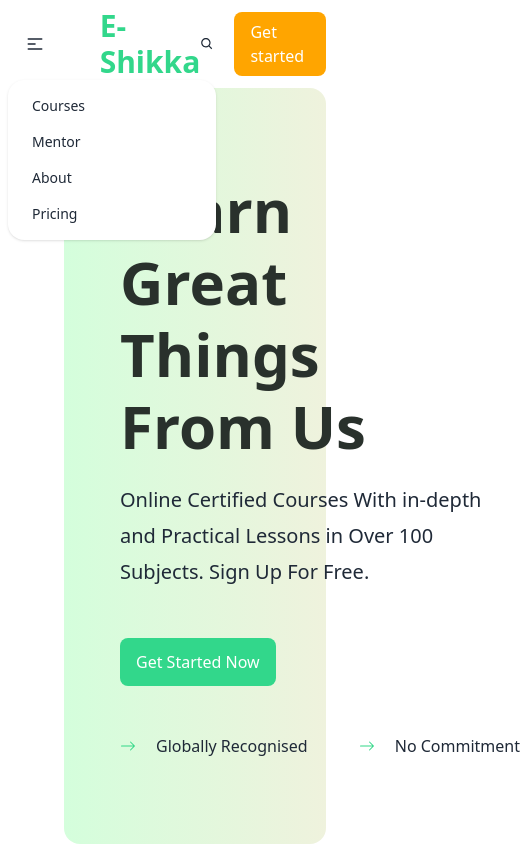
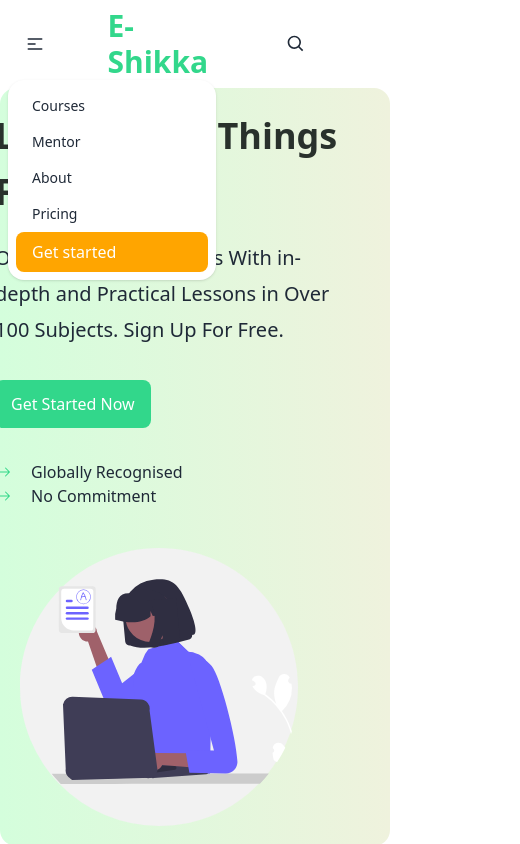
Before and after one commit to JubayerP/e-shikka, a React (Create React App) app: page / in a window 390 px wide. Both pictures are taken after a click on the label 35 px from the left and 44 px from the top of the page. Shown: the top 844 px of the page, 520 px wide, since content can reach past the window. Built offline with nearby package versions, Linux system fonts and the light colour scheme.

Commit message:
responsiveness

```diff
--- a/src/components/Courses/Course.js
+++ b/src/components/Courses/Course.js
@@ -5,13 +5,13 @@ const Course = ({ course }) => {
     console.log(course);
     return (
         <div className=''>
-            <div class="card w-80 bg-base-100 shadow-xl">
-                <figure class="px-10 pt-10">
-                    <img src="https://placeimg.com/400/225/arch" alt="Shoes" class="rounded-xl" />
+            <div className="card w-80 bg-base-100 shadow-xl">
+                <figure className="px-10 pt-10">
+                    <img src="https://placeimg.com/400/225/arch" alt="Shoes" className="rounded-xl" />
                 </figure>
-                <div class="card-body">
-                    <h2 class="card-title">{course.name}</h2>
-                    <div className='flex items-center w-[20rem]'>
+                <div className="card-body">
+                    <h2 className="card-title mb-5">{course.name}</h2>
+                    <div className='flex items-center w-[20rem] mb-2'>
                         <p className='mr-3'>{course.gradguates}</p>
                         <div className='flex mr-16'>
                             <AiFillStar color='orange' />
@@ -21,8 +21,8 @@ const Course = ({ course }) => {
                             <AiFillStar color='orange' />
                         </div>
                     </div>
-                    <div class="card-actions">
-                        <button class="btn bg-[#FDEFE9] border-0 hover:bg-[#dbcbc4] text-[#F9835C]">Enroll Now</button>
+                    <div className="card-actions">
+                        <button className="btn bg-[#FDEFE9] border-0 hover:bg-[#dbcbc4] text-[#F9835C]">Enroll Now</button>
                     </div>
                 </div>
             </div>
--- a/src/components/Header/Header.js
+++ b/src/components/Header/Header.js
@@ -4,12 +4,12 @@ import Teacher from '../../assets/images/teacher.svg';
 
 const Header = () => {
     return (
-        <header className='bg-gradient-to-r from-[#D4FEDC] to-[#EFF2DD] h-[89.6vh] mx-16 rounded-2xl flex items-center'>
-            <div className='ml-14'>
-                <h1 className='text-6xl font-semibold text-[#29312C] mb-5 w-4/6 leading-[4.5rem]'>Learn Great Things From Us</h1>
-                <p className='text-xl leading-9'>Online Certified Courses With in-depth and Practical Lessons in Over 100 Subjects. Sign Up For Free.</p>
-                <button className='px-4 py-3 rounded-lg bg-[#32D78B] text-white my-12'>Get Started Now</button>
-                <div className='flex justify-between w-[400px]'>
+        <header className='bg-gradient-to-r from-[#D4FEDC] to-[#EFF2DD] lg:h-[89.6vh] h-full lg:mx-16 rounded-2xl flex lg:flex-row flex-col items-center lg:py-0 py-5'>
+            <div className='lg:ml-14 mx-2'>
+                <h1 className='lg:text-6xl text-4xl font-semibold text-[#29312C] mb-5 lg:w-4/6 leading-[3.5rem] lg:leading-[4.5rem]'>Learn Great Things From Us</h1>
+                <p className='text-xl leading-9 lg:w-full w-[22rem]'>Online Certified Courses With in-depth and Practical Lessons in Over 100 Subjects. Sign Up For Free.</p>
+                <button className='px-4 py-3 rounded-lg bg-[#32D78B] text-white lg:my-12 my-8'>Get Started Now</button>
+                <div className='flex justify-between lg:flex-row flex-col w-[400px]'>
                     <div className='flex items-center'>
                         <BsArrowRight color='#32d788' className='mr-5'/><p className='inline font-medium'>Globally Recognised</p>
                     </div>
@@ -18,8 +18,8 @@ const Header = () => {
                     </div>
                 </div>
             </div>
-            <div>
-                <img className='w-full' src={Teacher} alt="" />
+            <div className='lg:ml-0 ml-5 mt-10'>
+                <img className='lg:w-full w-3/4' src={Teacher} alt="" />
             </div>
         </header>
     );
--- a/src/components/Navbar/Navbar.js
+++ b/src/components/Navbar/Navbar.js
@@ -1,23 +1,24 @@
 import React from 'react';
-import {BiSearch} from 'react-icons/bi'
+import { BiSearch } from 'react-icons/bi';
 
 const Navbar = () => {
     return (
-        <nav class="navbar bg-base-100">
-            <div class="navbar-start">
-                <div class="dropdown">
-                    <label tabindex="0" class="btn btn-ghost lg:hidden">
-                        <svg xmlns="http://www.w3.org/2000/svg" class="h-5 w-5" fill="none" viewBox="0 0 24 24" stroke="currentColor"><path stroke-linecap="round" stroke-linejoin="round" stroke-width="2" d="M4 6h16M4 12h8m-8 6h16" /></svg>
+        <nav className="navbar bg-base-100">
+            <div className="navbar-start">
+                <div className="dropdown">
+                    <label tabindex="0" className="btn btn-ghost lg:hidden">
+                        <svg xmlns="http://www.w3.org/2000/svg" className="h-5 w-5" fill="none" viewBox="0 0 24 24" stroke="currentColor"><path stroke-linecap="round" stroke-linejoin="round" stroke-width="2" d="M4 6h16M4 12h8m-8 6h16" /></svg>
                     </label>
-                    <ul tabindex="0" class="menu menu-compact dropdown-content mt-3 p-2 shadow bg-base-100 rounded-box w-52">
+                    <ul tabindex="0" className="menu menu-compact dropdown-content mt-3 p-2 shadow bg-base-100 rounded-box w-52">
                         <li><a>Courses</a></li>
                         <li><a>Mentor</a></li>
                         <li><a>About</a></li>
                         <li><a>Pricing</a></li>
+                        <a className="py-2 px-4 bg-[orange] rounded-lg cursor-pointer text-white font-medium">Get started</a>
                     </ul>
                 </div>
-            <div class="navbar-center hidden lg:flex ml-20">
-                <ul class="menu menu-horizontal p-0">
+                <div className="navbar-center hidden lg:flex ml-20">
+                    <ul className="menu menu-horizontal p-0">
                         <li><a>Courses</a></li>
                         <li><a>Mentor</a></li>
                         <li><a>About</a></li>
@@ -25,10 +26,10 @@ const Navbar = () => {
                     </ul>
                 </div>
             </div>
-                <h1 class="text-3xl font-bold w-[9rem] text-[#32D78B]">E-Shikka</h1>
-            <div class="navbar-end mr-14">
-            <BiSearch size={20} className='cursor-pointer mr-5'/>
-                <a class="py-2 px-4 bg-[orange] rounded-lg cursor-pointer text-white font-medium">Get started</a>
+            <h1 className="text-3xl font-bold lg:w-[9rem] w-[14rem] text-[#32D78B]">E-Shikka</h1>
+            <div className="navbar-end mr-14">
+                <BiSearch size={20} className='cursor-pointer mr-5' />
+                <a className="py-2 px-4 bg-[orange] rounded-lg cursor-pointer text-white font-medium hidden lg:block">Get Started</a>
             </div>
         </nav>
     );
--- a/src/components/Rules/Rules.js
+++ b/src/components/Rules/Rules.js
@@ -3,25 +3,25 @@ import React from 'react';
 const Rules = () => {
     return (
         <div className='my-28 grid lg:grid-cols-4 sm:grid-cols-1 w-[90vw] mx-auto'>
-            <div className='relative bottom-[-3rem] mb-28'>
+            <div className='relative bottom-[-3rem] lg:mb-0 mb-28'>
                 <button className='btn bg-[#F38E71] border-0 hover:bg-[#F38E71] text-2xl absolute left-[43%] bottom-[95%]'>01</button>
                 <h2 className='text-xl font-semibold my-6 text-center'>Pick a Course</h2>
-                <p className='text-center'>Start a Show Academy Course of Your Choice For Free</p>
+                <p className='text-center lg:w-full w-[13rem] lg:ml-0 mx-auto'>Start a Show Academy Course of Your Choice For Free</p>
             </div>
-            <div className='relative mb-5'>
+            <div className='relative lg:mb-0 mb-5'>
                 <button className='btn bg-[#F0B867] border-0 hover:bg-[#F0B867] text-2xl absolute left-[43%] bottom-[95%]'>02</button>
                 <h2 className='text-xl font-semibold my-6 text-center'>Pick a Course</h2>
-                <p className='text-center'>Start a Show Academy Course of Your Choice For Free</p>
+                <p className='text-center lg:w-full w-[13rem] lg:ml-0 mx-auto'>Start a Show Academy Course of Your Choice For Free</p>
             </div>
-            <div className='relative bottom-[-3rem] mb-28'>
+            <div className='relative bottom-[-3rem] lg:mb-0 mb-28'>
                 <button className='btn bg-[#D379ED] border-0 hover:bg-[#D379ED] text-2xl absolute left-[43%] bottom-[95%]'>03</button>
                 <h2 className='text-xl font-semibold my-6 text-center'>Pick a Course</h2>
-                <p className='text-center'>Start a Show Academy Course of Your Choice For Free</p>
+                <p className='text-center lg:w-full w-[13rem] lg:ml-0 mx-auto'>Start a Show Academy Course of Your Choice For Free</p>
             </div>
             <div className='relative'>
                 <button className='btn bg-[#3DE196] border-0 hover:bg-[#3DE196] text-2xl absolute left-[43%] bottom-[95%]'>04</button>
                 <h2 className='text-xl font-semibold my-6 text-center'>Pick a Course</h2>
-                <p className='text-center'>Start a Show Academy Course of Your Choice For Free</p>
+                <p className='text-center lg:w-full w-[13rem] lg:ml-0 mx-auto'>Start a Show Academy Course of Your Choice For Free</p>
             </div>
         </div>
     );
```
Lines whose indentation alone changed are shown as unchanged.
